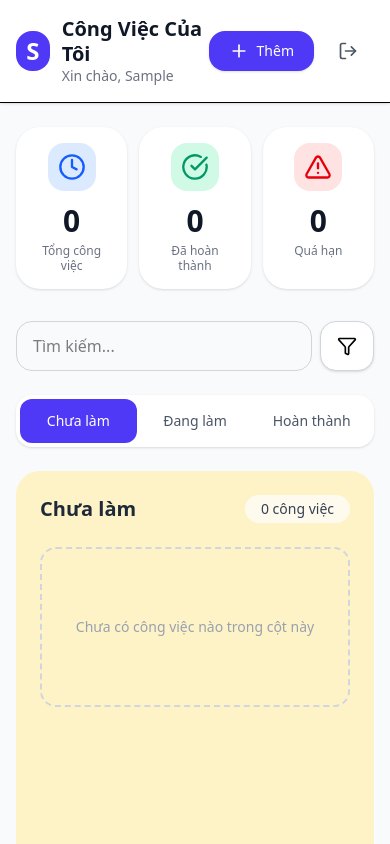
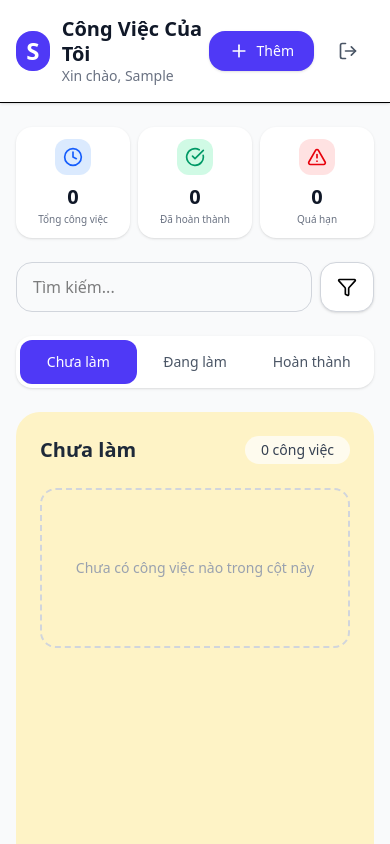
Before and after one commit to anhha459401/task-manager, a React (Vite) app: page / in a window 390 px wide. Both pictures are taken after typing "Sample" into the empty fields and a click on the button "Đăng nhập". Shown: the top 844 px of the page. Built offline with nearby package versions, Linux system fonts and the light colour scheme.

Commit message:
fix statsBar ui mobile

```diff
--- a/src/components/StatsBar.jsx
+++ b/src/components/StatsBar.jsx
@@ -23,23 +23,28 @@ export default function StatsBar({ stats }) {
   ];
 
   return (
-    <div className="grid grid-cols-3 gap-3 mb-8">
+    <div className="grid grid-cols-3 gap-2 sm:gap-3 mb-6 sm:mb-8">
       {statItems.map((item, index) => {
         const Icon = item.icon;
         return (
           <div
             key={index}
-            className="bg-white rounded-3xl p-4 shadow-sm flex flex-col items-center text-center"
+            className="bg-white rounded-2xl sm:rounded-3xl
+            p-3 sm:p-4 shadow-sm flex flex-col items-center text-center"
           >
             <div
-              className={`w-12 h-12 rounded-2xl flex items-center justify-center mb-3 ${item.color}`}
+              className={`w-9 h-9 sm:w-12 sm:h-12
+              rounded-xl sm:rounded-2xl
+              flex items-center justify-center mb-2 sm:mb-3 ${item.color}`}
             >
-              <Icon className="w-7 h-7" />
+              <Icon className="w-5 h-5 sm:w-7 sm:h-7" />
             </div>
-            <p className="text-3xl font-semibold text-gray-900 mb-1">
+
+            <p className="text-xl sm:text-3xl font-semibold text-gray-900 mb-0.5 sm:mb-1">
               {item.value}
             </p>
-            <p className="text-xs text-gray-500 font-medium leading-tight">
+
+            <p className="text-[10px] sm:text-xs text-gray-500 font-medium leading-tight">
               {item.label}
             </p>
           </div>
```
